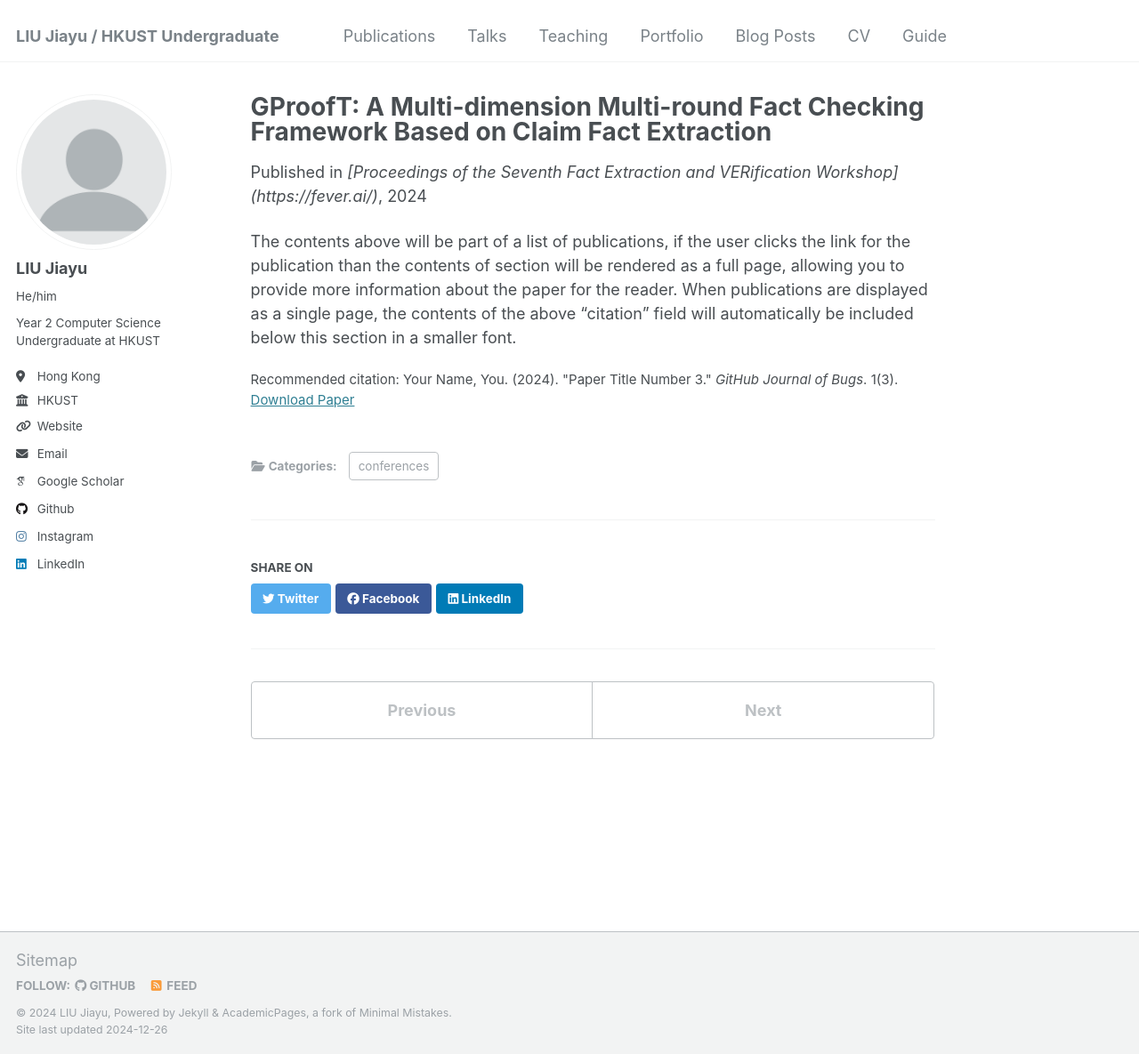
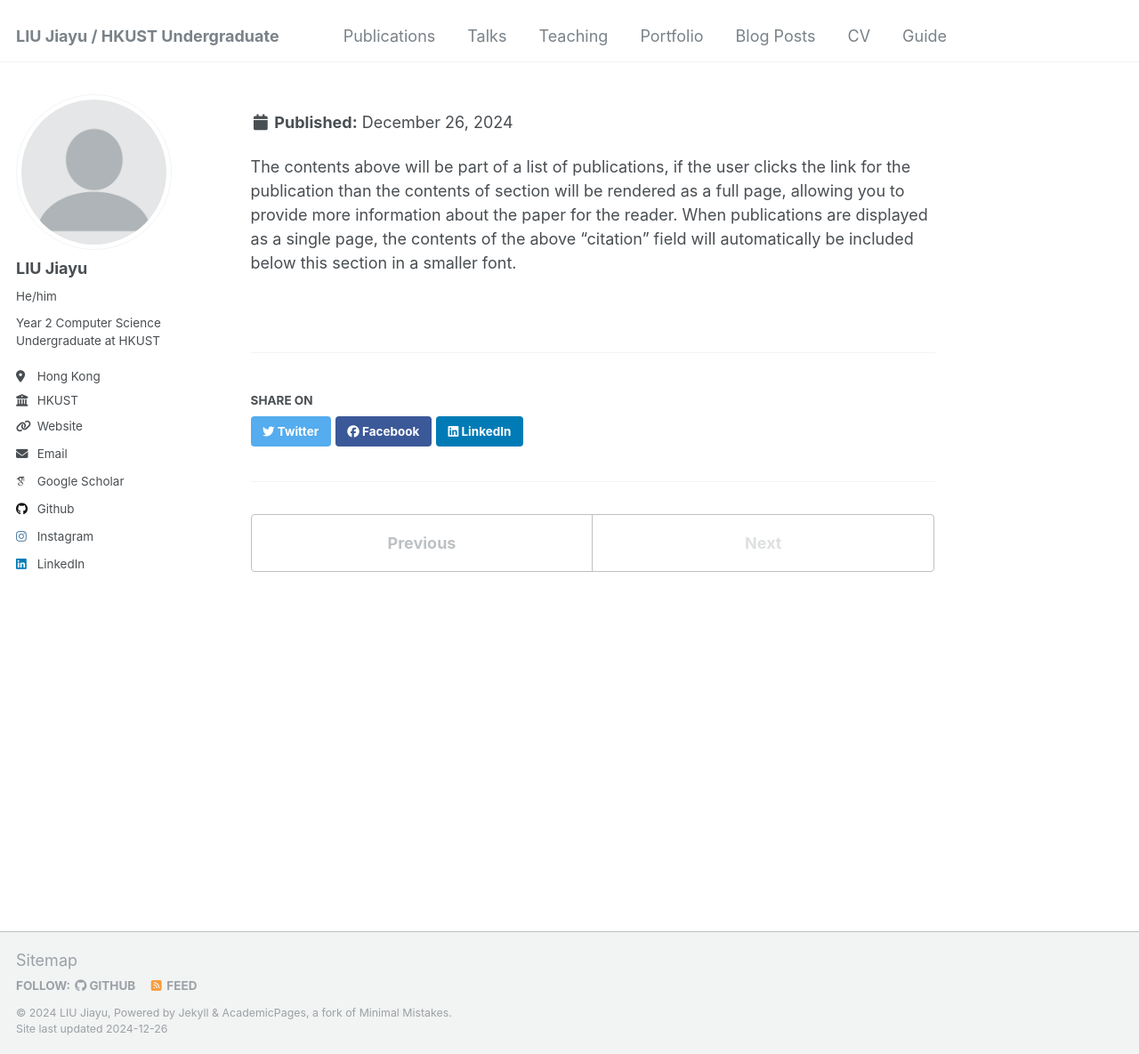
Before and after one commit to JiayuJeff/JiayuJeff.github.io, a Jekyll site: the page built from _publications/2024-02-17-paper-title-number-4.md, in a window 1280 px wide and 1185 px high. Shown: the whole window at 89% size. Built offline with Jekyll 4.4.1, drawn with Linux system fonts in a browser that asks for light colours; some web fonts are replaced.

Commit message:
Update 2024-02-17-paper-title-number-4.md

```diff
--- a/_publications/2024-02-17-paper-title-number-4.md
+++ b/_publications/2024-02-17-paper-title-number-4.md
@@ -5,9 +5,8 @@ category: conferences
 permalink: /publication/2024-02-17-paper-title-number-4
 excerpt: 'Our work at FEVER @ EMNLP2024'
 excerpt: 'Authors: ***Jiayu LIU**, *Junhao Tang, *Hanwen Wang, Baixuan Xu, Haoshen Shi, Weiqi Wang, Yangqiu Song'
-venue: '[Proceedings of the Seventh Fact Extraction and VERification Workshop](https://fever.ai/)'
+venue: [Proceedings of the Seventh Fact Extraction and VERification Workshop](https://fever.ai/)
 paperurl: 'https://aclanthology.org/2024.fever-1.14.pdf'
-citation: 'Your Name, You. (2024). &quot;Paper Title Number 3.&quot; <i>GitHub Journal of Bugs</i>. 1(3).'
 ---
 
 The contents above will be part of a list of publications, if the user clicks the link for the publication than the contents of section will be rendered as a full page, allowing you to provide more information about the paper for the reader. When publications are displayed as a single page, the contents of the above "citation" field will automatically be included below this section in a smaller font.
```
